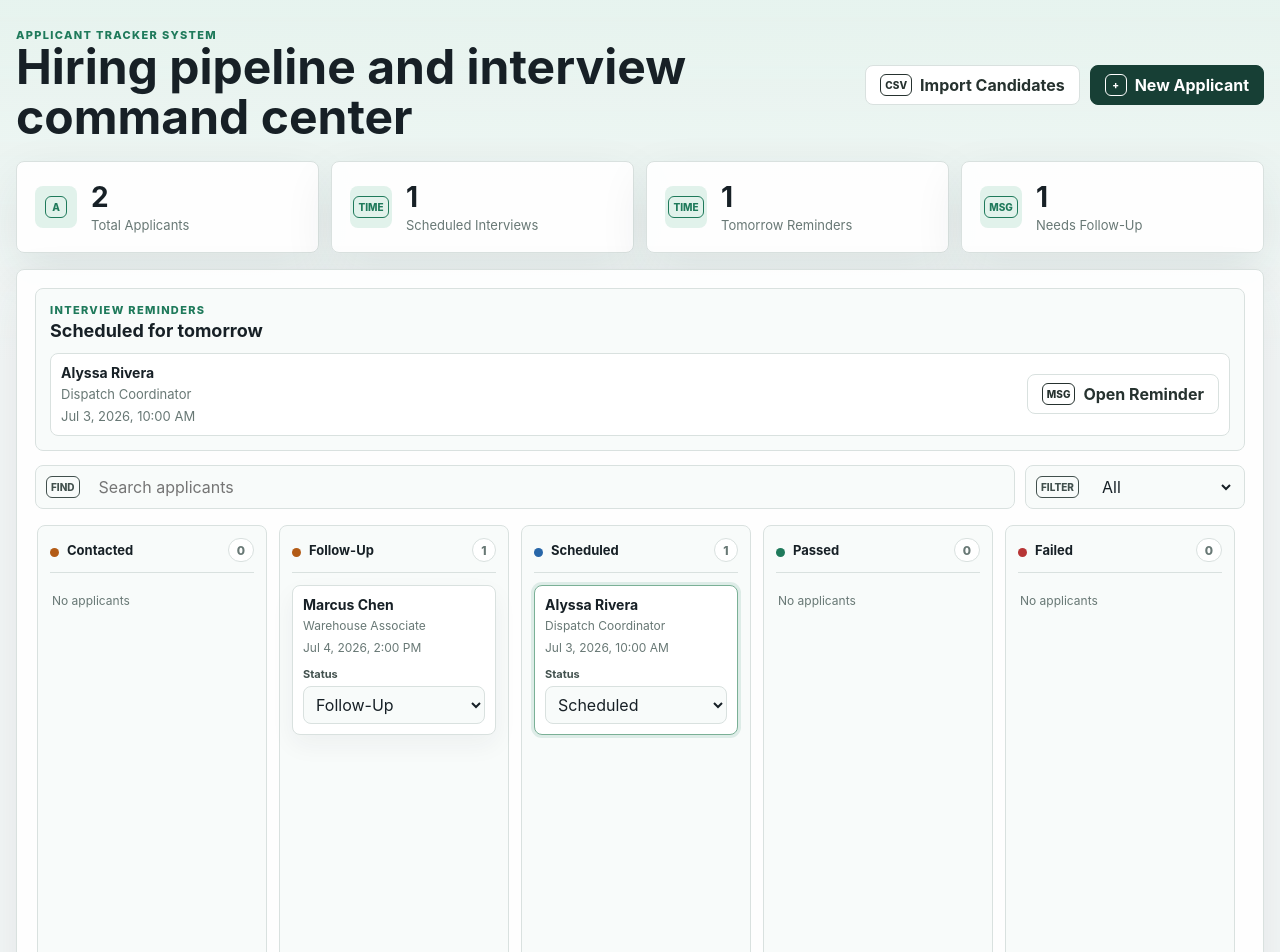
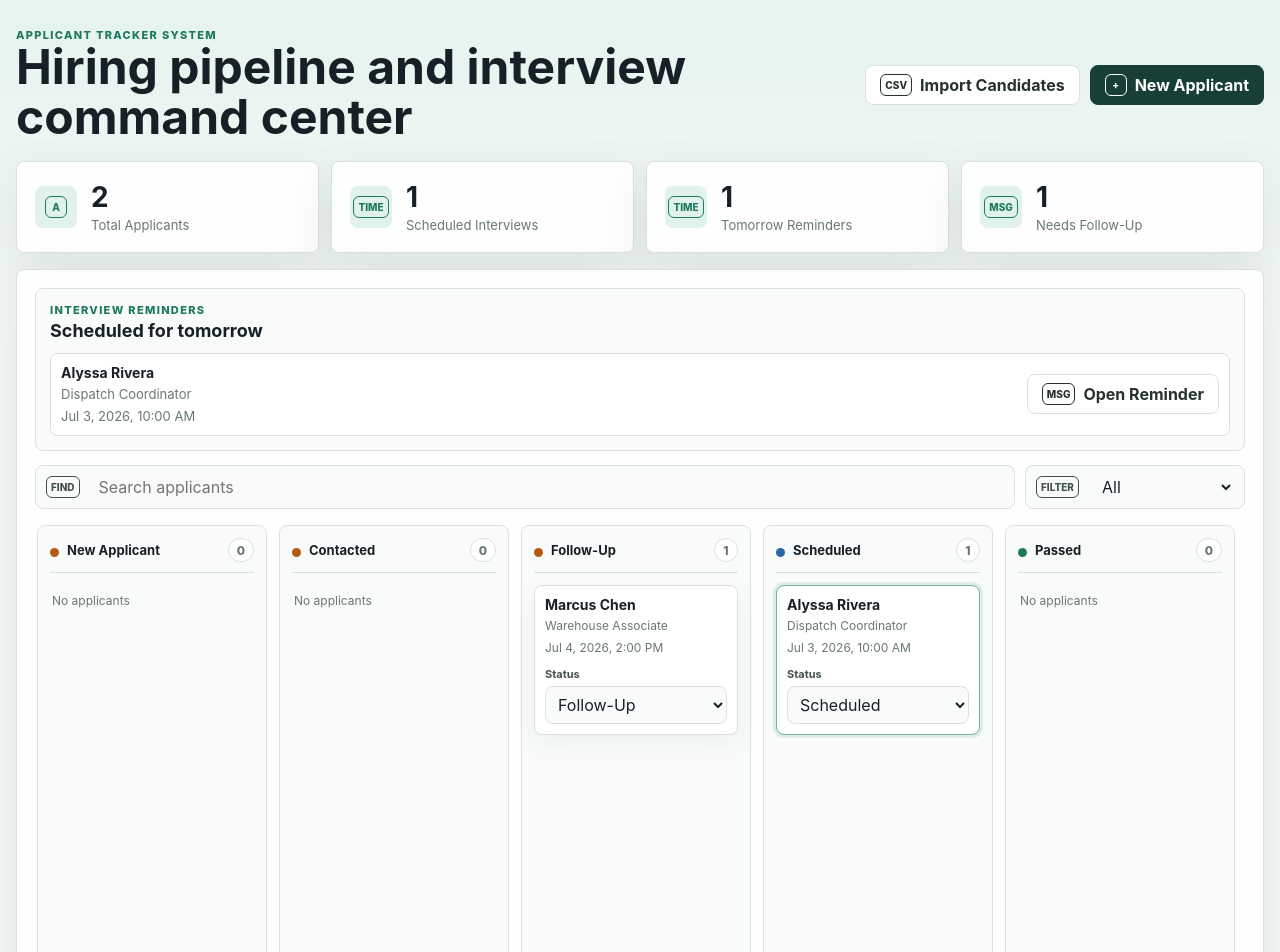
Before and after one commit to jedocaton1997-coder/applicant-tracker-system, a React (Vite) app: page / in a window 1280 px wide. Shown: the top 952 px of the page. Built offline with nearby package versions, Linux system fonts and the light colour scheme.

Commit message:
Add new applicant status

```diff
--- a/src/App.tsx
+++ b/src/App.tsx
@@ -1,6 +1,7 @@
 import { type ReactNode, useEffect, useMemo, useRef, useState } from "react";
 
 type Status =
+  | "New Applicant"
   | "Contacted"
   | "Follow-Up"
   | "Scheduled"
@@ -40,7 +41,7 @@ type Applicant = {
   createdAt: string;
 };
 
-const statuses: Status[] = ["Contacted", "Follow-Up", "Scheduled", "Passed", "Failed", "Rejected", "No Show", "Hired"];
+const statuses: Status[] = ["New Applicant", "Contacted", "Follow-Up", "Scheduled", "Passed", "Failed", "Rejected", "No Show", "Hired"];
 
 const messageTypes: MessageType[] = [
   "First Message",
@@ -96,7 +97,7 @@ const defaultApplicant: Applicant = {
   interviewType: "Online",
   interviewLocation: "",
   interviewDateTime: "",
-  status: "Contacted",
+  status: "New Applicant",
   notes: "",
   createdAt: new Date().toISOString(),
 };
@@ -306,7 +307,7 @@ function mapIndeedRows(text: string) {
       calendlyLink: getCsvValue(row, "calendly", "calendly link", "calendly url") || defaultCalendlyUrl,
       location: getCsvValue(row, "candidate location", "location"),
       jobPost: getCsvValue(row, "job title", "job post applied for"),
-      status: mapIndeedStatus(indeedStatus),
+      status: "New Applicant",
       interviewType: "Face-to-Face",
       interviewLocation: "",
       interviewDateTime: "",
@@ -330,6 +331,7 @@ function loadSavedApplicants() {
 
 function suggestedMessageType(status: Status): MessageType {
   const map: Record<Status, MessageType> = {
+    "New Applicant": "First Message",
     Contacted: "First Message",
     "Follow-Up": "Follow-Up Message",
     Scheduled: "Interview Confirmation",
--- a/src/index.css
+++ b/src/index.css
@@ -278,6 +278,7 @@ h3 {
   width: 9px;
 }
 
+.status-new-applicant,
 .status-contacted,
 .status-follow-up {
   background: var(--orange);
```
